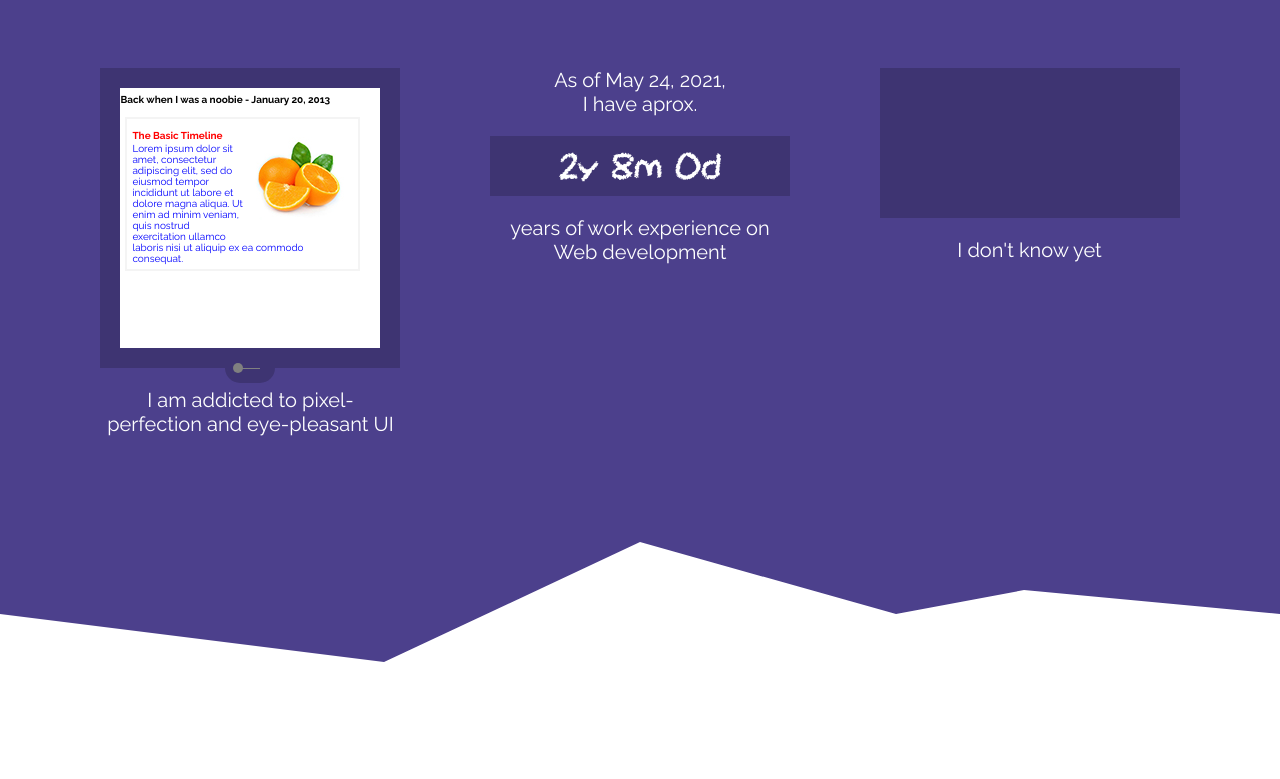
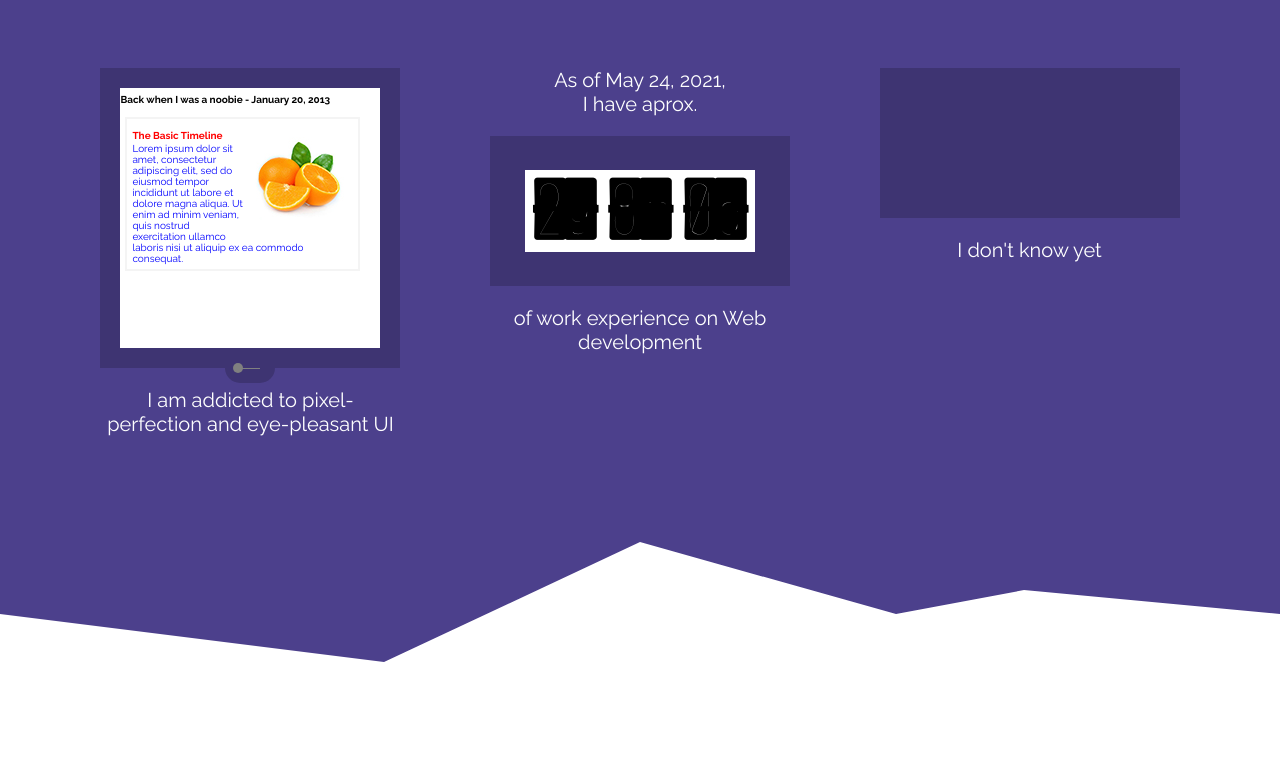
Before and after one commit to TheFrankemon/000, an Angular app: page / in a window 1280 px wide. Shown: the part 1042-1821 px from the top of the page. Built offline with nearby package versions, Linux system fonts and the light colour scheme.

Commit message:
Upgrade clock style

```diff
--- a/src/app/about/about.component.html
+++ b/src/app/about/about.component.html
@@ -28,10 +28,12 @@
   </div>
   <div class="why-panel">
     <p class="why-panel-label">As of {{ currentDay | date: 'mediumDate' }},<br>I have aprox.</p>
-    <div class="txt">
-      {{ elapsedWorkXP }}
+    <div class="img clock-wrapper">
+      <div class="clock">
+        <div class="txt">{{ elapsedWorkXP }}</div>
+      </div>
     </div>
-    <p class="why-panel-label">years of work experience on Web development</p>
+    <p class="why-panel-label">of work experience on Web development</p>
   </div>
   <div class="why-panel">
     <div class="img"></div>
--- a/src/app/about/about.component.scss
+++ b/src/app/about/about.component.scss
@@ -1,6 +1,6 @@
 @font-face {
-  font-family: Chalktastic;
-  src: url(/assets/Chalktastic.ttf) format("truetype");
+  font-family: FlipClock;
+  src: url(/assets/FLIPclockblack.ttf) format("truetype");
 }
 @font-face {
   font-family: CenturyGothic;
@@ -47,7 +47,6 @@
   }
 
   .img,
-  .txt,
   .badui {
     width: 100%;
     background-color: #00000030;
@@ -114,15 +113,31 @@
     height: 150px;
   }
 
-  .txt {
+  .clock-wrapper {
     display: flex;
     align-items: center;
     justify-content: center;
-    height: 60px;
-    font-family: Chalktastic;
-    color: white;
-    font-size: 30px;
+
+    .clock {
+      padding: 10px;
+      background-color: #FFFFFF;
+    }
+
+    @keyframes blink {
+      0%  {font-weight: bold;}
+      5%  {font-weight: normal;}
+      10%  {font-weight: bold;}
+    }
+
+    .txt {
+      margin-top: -18px;
+      font-family: FlipClock;
+      font-size: 60px;
+      font-weight: bold;
+      animation: blink 1s infinite;
+    }
   }
+
 }
 
 .website-example {
```
Also changed, not shown: src/assets/Chalktastic.ttf (deleted), src/assets/FLIPclockblack.ttf (added).
